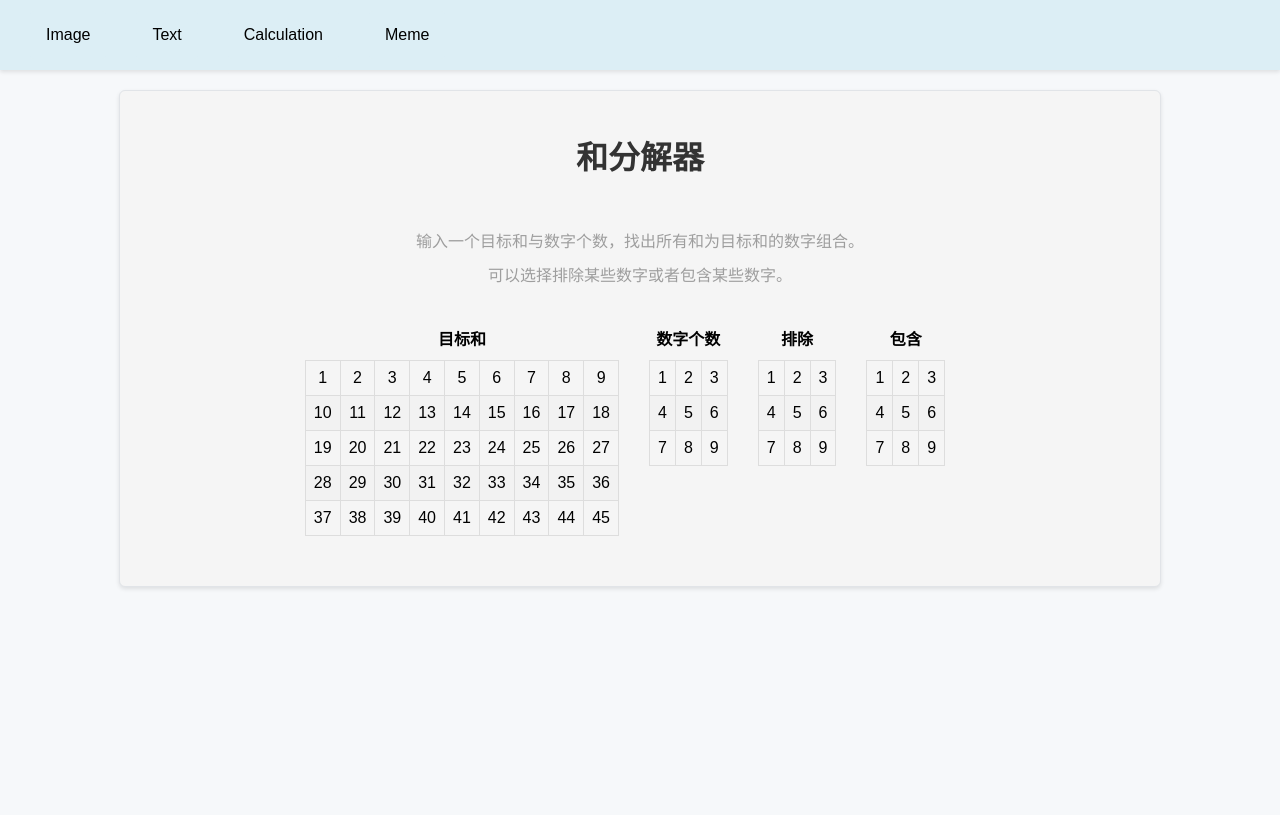
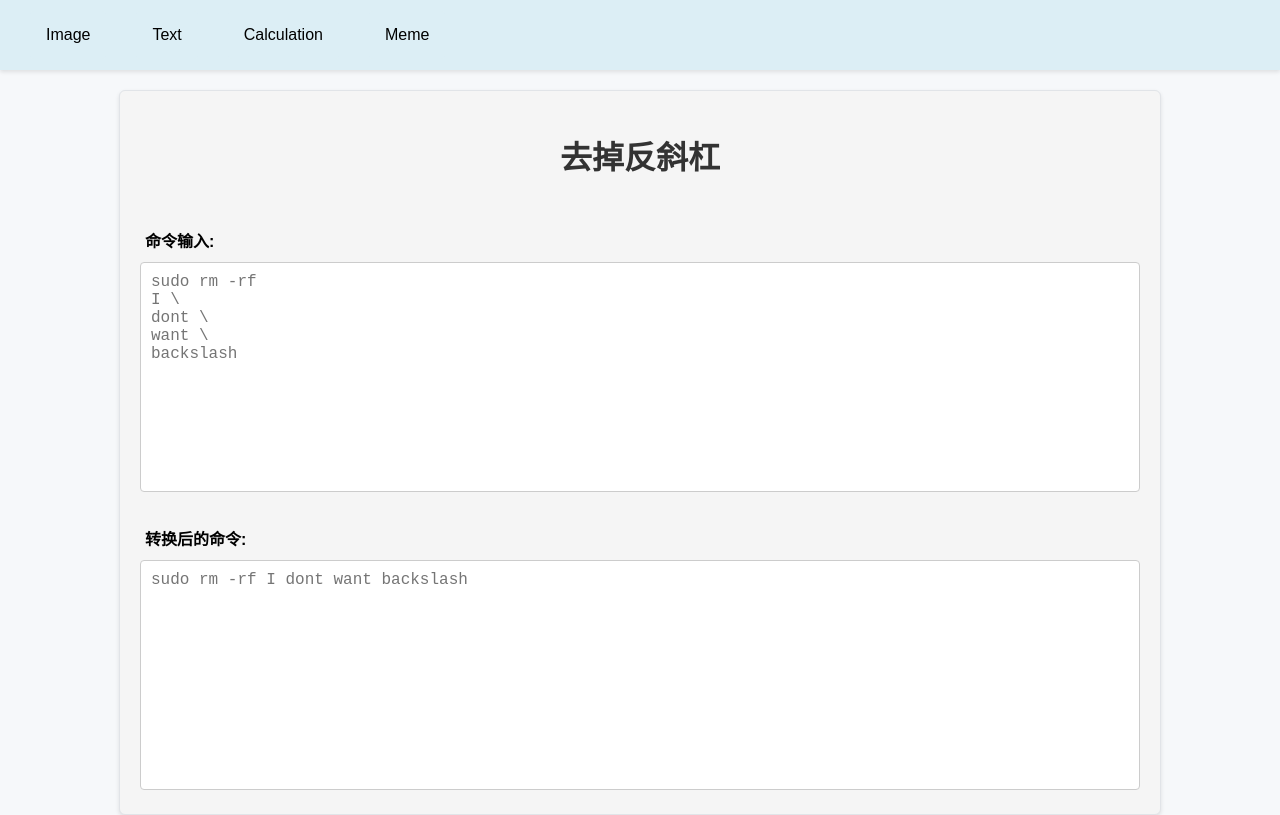
Before and after one commit to WatanabeChika/Wana_tools, a Vue app: page / in a window 1280 px wide. Built offline with nearby package versions, Linux system fonts and the light colour scheme.

Commit message:
add Remove_backslash.vue

```diff
--- a/src/App.vue
+++ b/src/App.vue
@@ -6,9 +6,10 @@ import MatchingMeme from './ImageType/MatchingMemeEditor.vue'
 import GIFMeme from './ImageType/GIFMemeEditor.vue'
 import Chinkana from './TextType/Chinese_to_katakana.vue'
 import Leetspeak from './TextType/Leetspeak.vue';
+import Remove_backslash from './TextType/Remove_backslash.vue';
 import Decomposition from './CalcType/SudokuComb.vue';
 
-const currentPage = ref(Decomposition)
+const currentPage = ref(Remove_backslash)
 
 const imageItems = ref([
   { name: 'LoveLive', path: LoveLive },
@@ -18,6 +19,7 @@ const imageItems = ref([
 const textItems = ref([
   { name: 'Chinkana', path: Chinkana },
   { name: 'Leetspeak', path: Leetspeak },
+  { name: 'NoBackslash', path: Remove_backslash },
 ]);
 
 const CalcItems = ref([
--- a/src/TextType/Leetspeak.vue
+++ b/src/TextType/Leetspeak.vue
@@ -91,31 +91,7 @@ const update_format = (item) => {
 
 
 <style>
-/* 全局 */
-h1 {
-  font-family: sans-serif;
-  color: #333;
-  text-align: center;
-  margin-bottom: 50px;
-}
-p {
-  font-family: sans-serif;
-  color: rgba(128,128,128,0.75);
-  text-align: left;
-}
-textarea {
-  width: 100%;
-  height: 230px;
-  padding: 10px;
-  box-sizing: border-box;
-  border: 1px solid #ccc;
-  border-radius: 4px;
-  font-size: 16px;
-  resize: none;
-  overflow-y: display;
-}
 
-/* 局部 */
 #m2kcontainer {
   width: 100%;
 }
--- /dev/null
+++ b/src/TextType/Remove_backslash.vue
@@ -0,0 +1,48 @@
+<script setup>
+import { ref } from 'vue';
+
+const inputText = ref('');
+const outputText = ref('');
+
+const update_output = () => {
+  let input = inputText.value;
+
+  // 去掉命令中的换行符和反斜杠
+  let new_input = input.replace(/\\\n/g, '').replace(/\n/g, ' ').trim();
+
+  outputText.value = new_input;
+};
+
+</script>
+
+<template>
+  <div id="m2kcontainer">
+    <h1>去掉反斜杠</h1>
+
+    <label id="in-out">命令输入: </label>
+    <textarea type="text" id="inputBox" v-model="inputText" placeholder="sudo rm -rf&#10;I \ &#10;dont \ &#10;want \ &#10;backslash" @input="update_output"></textarea>
+
+    <label id="in-out">转换后的命令: </label>
+    <textarea type="text" id="outputBox" v-model="outputText" placeholder="sudo rm -rf I dont want backslash" readonly></textarea>
+  </div>
+</template>
+
+<style>
+
+#m2kcontainer {
+  width: 100%;
+}
+#settings {
+  display: inline-block;
+  margin-right: 20px;
+  margin-top: 30px;
+}
+#in-out{
+  display: block;
+  text-align: left;
+  margin-top: 30px;
+  margin-bottom: 10px;
+  margin-left: 5px;
+  font-weight: 600;
+}
+</style>
```
